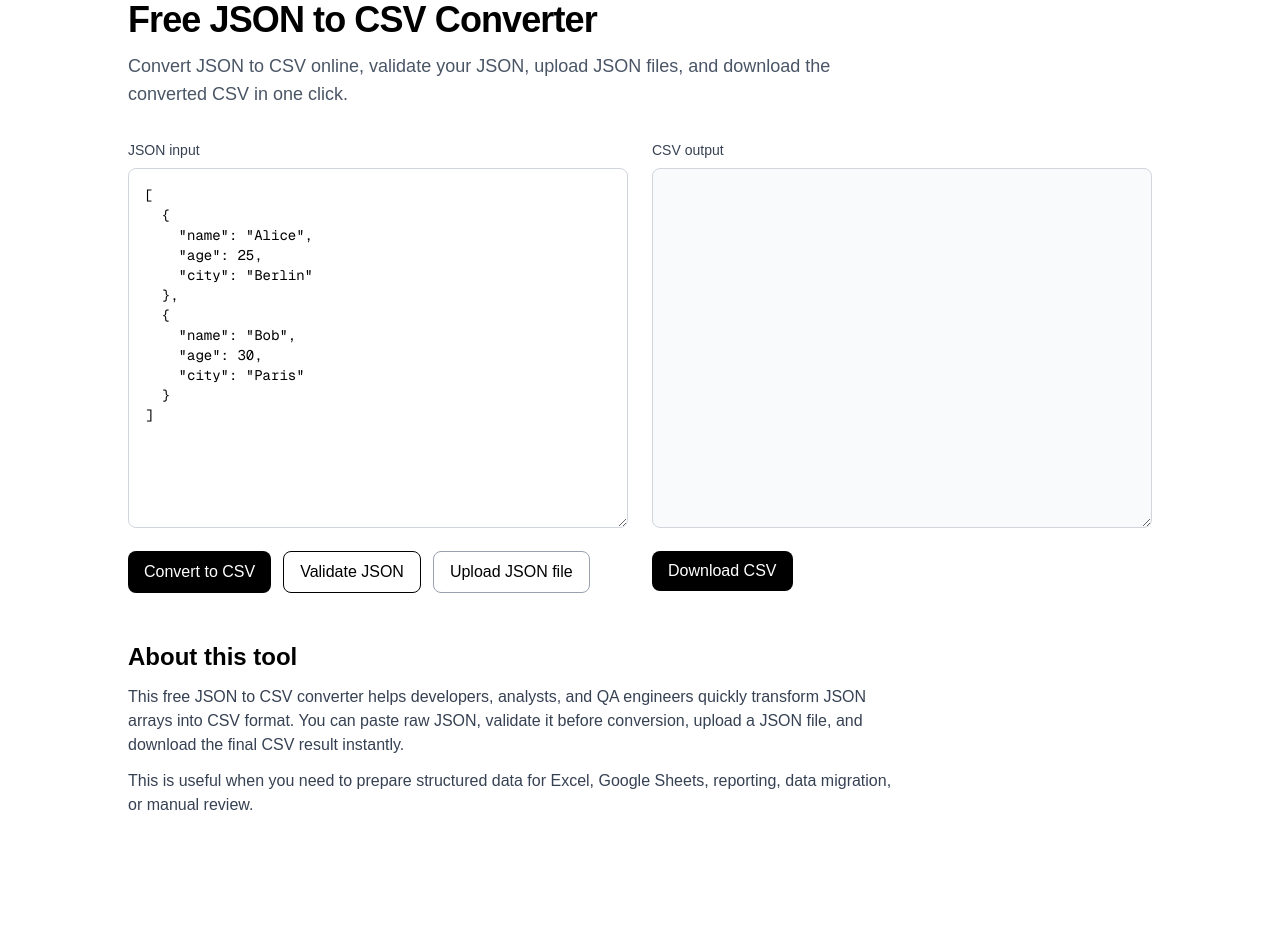
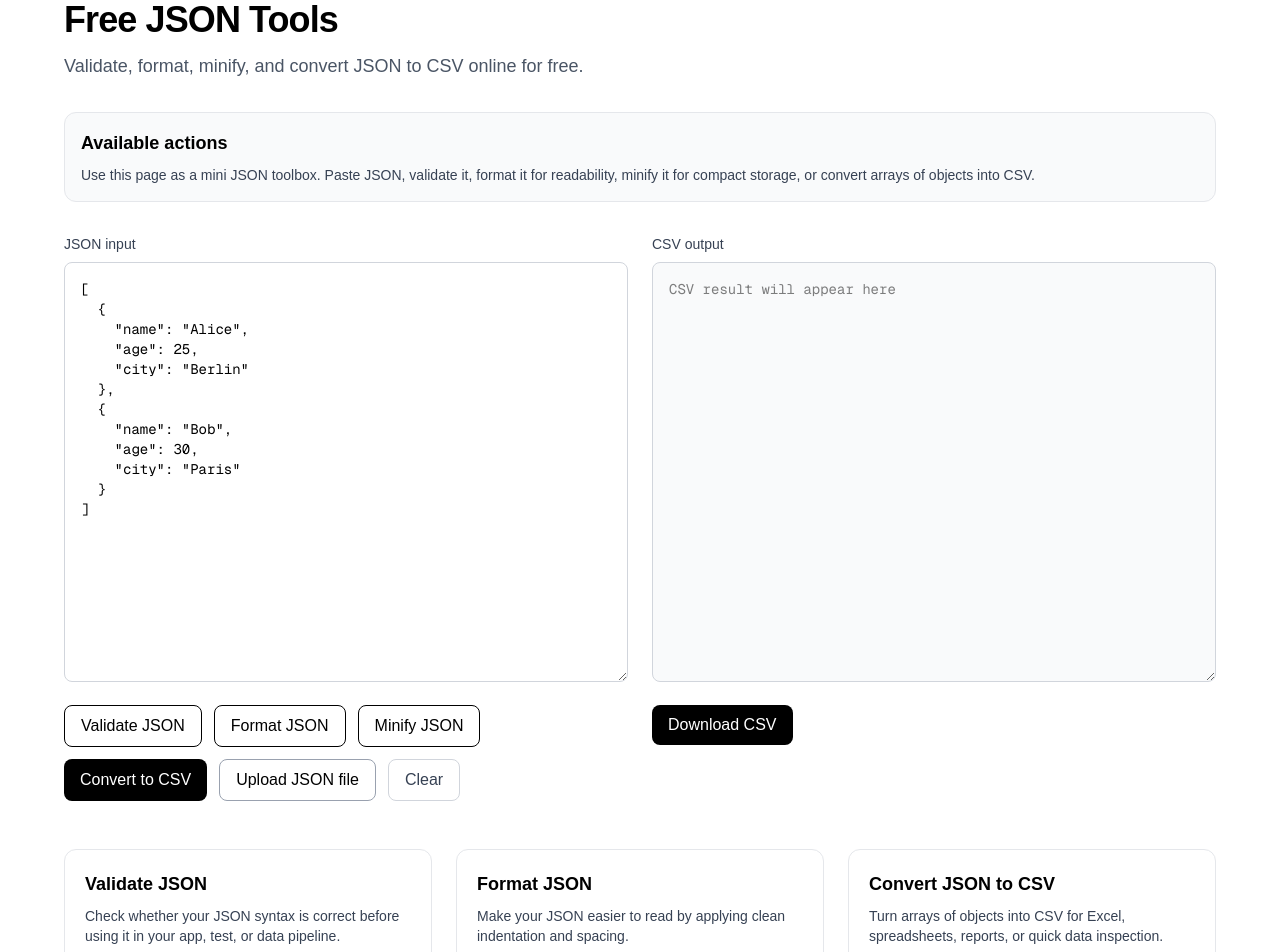
Before and after one commit to NBrumer/json-converter-tool, a Next.js app: page / in a window 1280 px wide. Shown: the part 40-992 px from the top of the page. Before the commit the page ends 897 px from the top, so only its background shows below. Built offline with nearby package versions, Linux system fonts and the light colour scheme.

Commit message:
Add JSON formatter, minifier, and improved toolbox UI

```diff
--- a/app/layout.tsx
+++ b/app/layout.tsx
@@ -13,10 +13,11 @@ const geistMono = Geist_Mono({
 });
 
 export const metadata = {
-  title: "Free JSON to CSV Converter",
+  title: "Free JSON Tools - Validate, Format, Minify, Convert to CSV",
   description:
-    "Convert JSON to CSV online, validate JSON, upload files, and download CSV instantly.",
+    "Free online JSON tools to validate JSON, format JSON, minify JSON, upload JSON files, and convert JSON to CSV.",
 };
+
 export default function RootLayout({
   children,
 }: Readonly<{
--- a/app/page.tsx
+++ b/app/page.tsx
@@ -33,6 +33,10 @@ export default function Home() {
     return parsed;
   };
 
+  const parseAnyJsonSafely = () => {
+    return JSON.parse(jsonInput);
+  };
+
   const handleConvert = () => {
     try {
       setError("");
@@ -60,13 +64,51 @@ export default function Home() {
       setError("");
       setMessage("");
 
-      parseJsonSafely();
-      setMessage("JSON is valid and ready for conversion.");
+      parseAnyJsonSafely();
+      setMessage("JSON is valid.");
     } catch (err) {
       if (err instanceof Error) {
         setError(err.message);
       } else {
         setError("Invalid JSON.");
+      }
+    }
+  };
+
+  const handleFormat = () => {
+    try {
+      setError("");
+      setMessage("");
+
+      const parsed = parseAnyJsonSafely();
+      const formatted = JSON.stringify(parsed, null, 2);
+
+      setJsonInput(formatted);
+      setMessage("JSON formatted successfully.");
+    } catch (err) {
+      if (err instanceof Error) {
+        setError(err.message);
+      } else {
+        setError("Failed to format JSON.");
+      }
+    }
+  };
+
+  const handleMinify = () => {
+    try {
+      setError("");
+      setMessage("");
+
+      const parsed = parseAnyJsonSafely();
+      const minified = JSON.stringify(parsed);
+
+      setJsonInput(minified);
+      setMessage("JSON minified successfully.");
+    } catch (err) {
+      if (err instanceof Error) {
+        setError(err.message);
+      } else {
+        setError("Failed to minify JSON.");
       }
     }
   };
@@ -109,23 +151,39 @@ export default function Home() {
 
       const text = await file.text();
       setJsonInput(text);
+      setCsvOutput("");
       setMessage(`File "${file.name}" loaded successfully.`);
     } catch {
       setError("Failed to read the file.");
     }
   };
 
+  const handleClear = () => {
+    setJsonInput("");
+    setCsvOutput("");
+    setError("");
+    setMessage("Input and output cleared.");
+  };
+
   return (
     <main className="min-h-screen bg-white px-4 py-10 text-black">
-      <div className="mx-auto max-w-5xl">
+      <div className="mx-auto max-w-6xl">
         <h1 className="text-4xl font-bold tracking-tight">
-          Free JSON to CSV Converter
+          Free JSON Tools
         </h1>
 
         <p className="mt-3 max-w-3xl text-lg text-gray-600">
-          Convert JSON to CSV online, validate your JSON, upload JSON files,
-          and download the converted CSV in one click.
+          Validate, format, minify, and convert JSON to CSV online for free.
         </p>
+
+        <div className="mt-8 rounded-xl border border-gray-200 bg-gray-50 p-4">
+          <h2 className="text-lg font-semibold">Available actions</h2>
+          <p className="mt-2 text-sm text-gray-700">
+            Use this page as a mini JSON toolbox. Paste JSON, validate it,
+            format it for readability, minify it for compact storage, or
+            convert arrays of objects into CSV.
+          </p>
+        </div>
 
         <div className="mt-8 grid gap-6 md:grid-cols-2">
           <div>
@@ -136,10 +194,32 @@ export default function Home() {
             <textarea
               value={jsonInput}
               onChange={(e) => setJsonInput(e.target.value)}
-              className="h-[360px] w-full rounded-lg border border-gray-300 bg-white p-4 font-mono text-sm text-black outline-none"
+              className="h-[420px] w-full rounded-lg border border-gray-300 bg-white p-4 font-mono text-sm text-black outline-none"
+              placeholder="Paste your JSON here"
             />
 
             <div className="mt-4 flex flex-wrap gap-3">
+              <button
+                onClick={handleValidate}
+                className="rounded-lg border border-black px-4 py-2 text-black"
+              >
+                Validate JSON
+              </button>
+
+              <button
+                onClick={handleFormat}
+                className="rounded-lg border border-black px-4 py-2 text-black"
+              >
+                Format JSON
+              </button>
+
+              <button
+                onClick={handleMinify}
+                className="rounded-lg border border-black px-4 py-2 text-black"
+              >
+                Minify JSON
+              </button>
+
               <button
                 onClick={handleConvert}
                 className="rounded-lg bg-black px-4 py-2 text-white"
@@ -148,17 +228,17 @@ export default function Home() {
               </button>
 
               <button
-                onClick={handleValidate}
-                className="rounded-lg border border-black px-4 py-2 text-black"
-              >
-                Validate JSON
-              </button>
-
-              <button
                 onClick={() => fileInputRef.current?.click()}
                 className="rounded-lg border border-gray-400 px-4 py-2 text-black"
               >
                 Upload JSON file
+              </button>
+
+              <button
+                onClick={handleClear}
+                className="rounded-lg border border-gray-300 px-4 py-2 text-gray-700"
+              >
+                Clear
               </button>
 
               <input
@@ -179,7 +259,8 @@ export default function Home() {
             <textarea
               value={csvOutput}
               readOnly
-              className="h-[360px] w-full rounded-lg border border-gray-300 bg-gray-50 p-4 font-mono text-sm text-black outline-none"
+              className="h-[420px] w-full rounded-lg border border-gray-300 bg-gray-50 p-4 font-mono text-sm text-black outline-none"
+              placeholder="CSV result will appear here"
             />
 
             <div className="mt-4">
@@ -205,17 +286,44 @@ export default function Home() {
           </div>
         )}
 
+        <section className="mt-12 grid gap-6 md:grid-cols-3">
+          <div className="rounded-xl border border-gray-200 p-5">
+            <h3 className="text-lg font-semibold">Validate JSON</h3>
+            <p className="mt-2 text-sm text-gray-700">
+              Check whether your JSON syntax is correct before using it in your
+              app, test, or data pipeline.
+            </p>
+          </div>
+
+          <div className="rounded-xl border border-gray-200 p-5">
+            <h3 className="text-lg font-semibold">Format JSON</h3>
+            <p className="mt-2 text-sm text-gray-700">
+              Make your JSON easier to read by applying clean indentation and
+              spacing.
+            </p>
+          </div>
+
+          <div className="rounded-xl border border-gray-200 p-5">
+            <h3 className="text-lg font-semibold">Convert JSON to CSV</h3>
+            <p className="mt-2 text-sm text-gray-700">
+              Turn arrays of objects into CSV for Excel, spreadsheets, reports,
+              or quick data inspection.
+            </p>
+          </div>
+        </section>
+
         <section className="mt-12 max-w-3xl">
-          <h2 className="text-2xl font-semibold">About this tool</h2>
+          <h2 className="text-2xl font-semibold">About this page</h2>
           <p className="mt-3 text-gray-700">
-            This free JSON to CSV converter helps developers, analysts, and QA
-            engineers quickly transform JSON arrays into CSV format. You can
-            paste raw JSON, validate it before conversion, upload a JSON file,
-            and download the final CSV result instantly.
+            This free JSON toolbox is designed for developers, analysts, testers,
+            and anyone who needs quick access to common JSON utilities in the
+            browser. You can validate JSON, format it, minify it, upload a JSON
+            file, and convert arrays to CSV without leaving the page.
           </p>
           <p className="mt-3 text-gray-700">
-            This is useful when you need to prepare structured data for Excel,
-            Google Sheets, reporting, data migration, or manual review.
+            In the next steps, this project will grow into a multi-page tool
+            website with separate utilities for JSON formatting, validation,
+            conversion, and more.
           </p>
         </section>
       </div>
```
Also changed, not shown: 1 other file (tests, documents, lock files or other folders).
